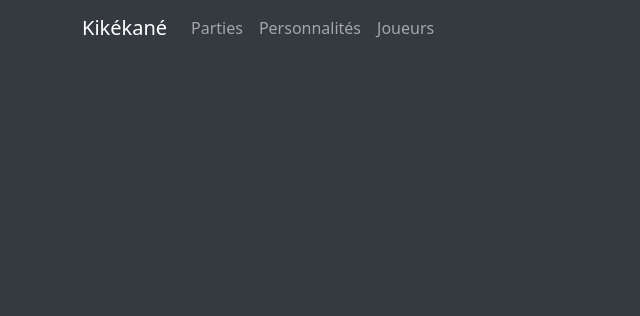
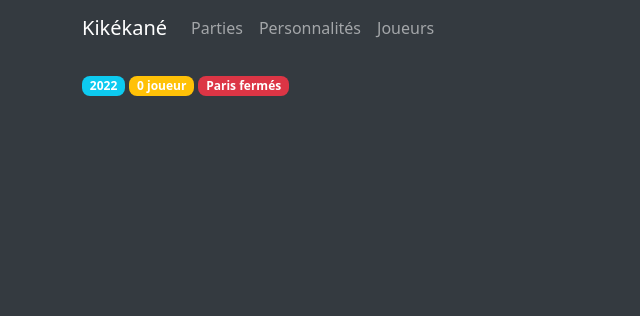
Before and after one commit to pwbzh/kikekane, a Symfony app: template templates/game/details.html.twig in a window 1280 px wide. Shown: the top 316 px of the page, without its empty margins (0-640 px from the left). Run offline with Twig, Linux system fonts and the light colour scheme; the template is opened without the code that fills it, so the values that code supplies are empty; some libraries are stand-ins or nearby versions.

Commit message:
Add games list card badges in the details view

```diff
--- a/templates/game/details.html.twig
+++ b/templates/game/details.html.twig
@@ -1,5 +1,7 @@
 {% extends 'base.html.twig' %}
 
 {% block body %}
-
+<span class="badge bg-info">{{ game.year|date("Y") }}</span>
+<span class="badge {% if game_users|length == 0 %}bg-warning{% else %}bg-secondary{% endif %}">{% if game_users %}{{ game_users|length }} {% if game_users|length > 1 %}joueurs{% else %}joueur{% endif %}{% else %}0 joueur{% endif %}</span>
+<span class="badge {% if game.isOpenBets %}bg-success{% else %}bg-danger{% endif %}">{% if game.isOpenBets %}Paris ouverts{% else %}Paris fermés{% endif %}</span>
 {% endblock %}
```
